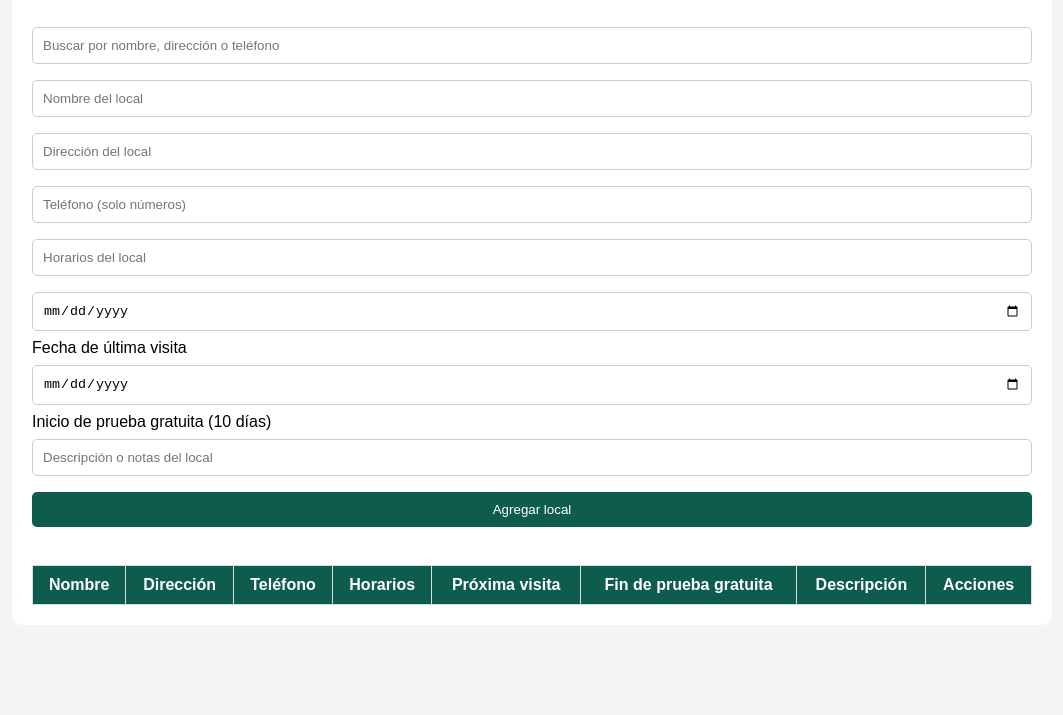
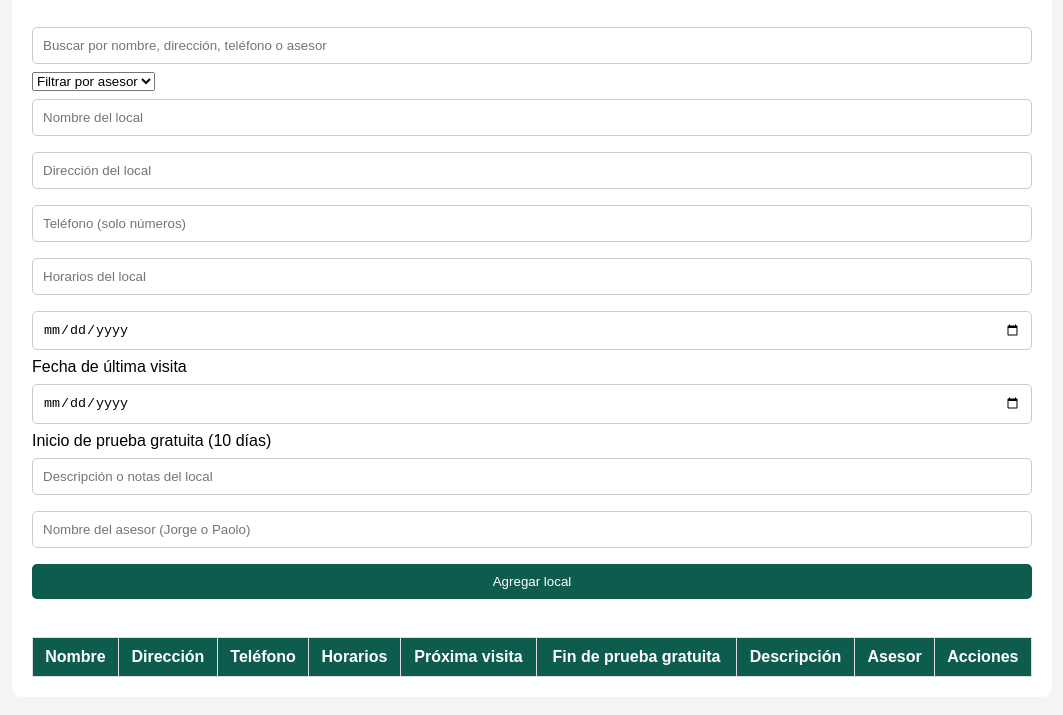
Before and after one commit to PaoloMariano14/CRM-Measy-Reservas-, a plain HTML site: page index.html in a window 1280 px wide. Shown: the part 101-816 px from the top of the page, without its empty margins (108-1171 px from the left). Drawn offline with Linux system fonts and the light colour scheme.

Commit message:
index.html

```diff
--- a/index.html
+++ b/index.html
@@ -10,8 +10,13 @@
   <div class="container">
     <h1>CRM de Clientes</h1>
 
-    <!-- Buscador -->
-    <input type="text" id="search" placeholder="Buscar por nombre, dirección o teléfono" />
+    <!-- Buscador y Filtro por Asesor -->
+    <input type="text" id="search" placeholder="Buscar por nombre, dirección, teléfono o asesor" />
+    <select id="filterAdvisor">
+      <option value="">Filtrar por asesor</option>
+      <option value="Jorge">Jorge</option>
+      <option value="Paolo">Paolo</option>
+    </select>
 
     <!-- Formulario para agregar locales -->
     <form id="client-form">
@@ -24,6 +29,7 @@
       <input type="date" id="trialStart" required />
       <label for="trialStart">Inicio de prueba gratuita (10 días)</label>
       <input type="text" id="notes" placeholder="Descripción o notas del local" />
+      <input type="text" id="advisor" placeholder="Nombre del asesor (Jorge o Paolo)" required />
       <button type="submit">Agregar local</button>
     </form>
 
@@ -39,6 +45,7 @@
             <th>Próxima visita</th>
             <th>Fin de prueba gratuita</th>
             <th>Descripción</th>
+            <th>Asesor</th>
             <th>Acciones</th>
           </tr>
         </thead>
```
